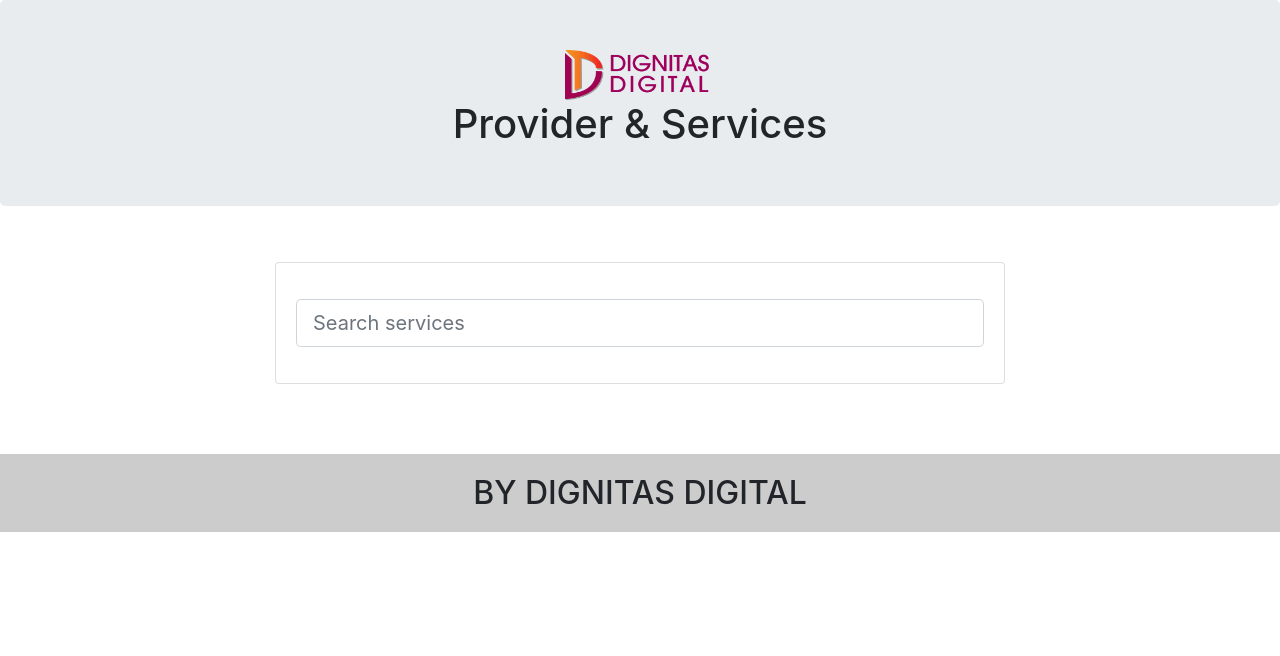
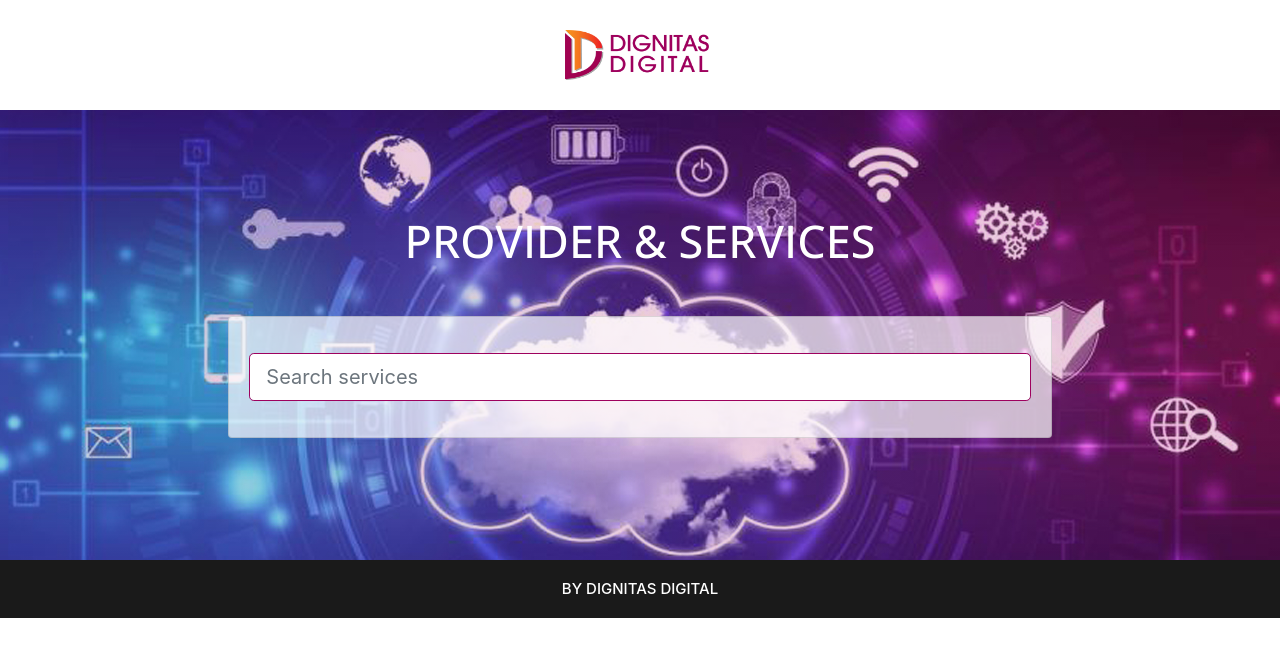
Before and after one commit to rais24/DD-Cloud-ProviderApp, a React (Create React App) app in the folder client/: page / in a window 1280 px wide. Shown: the top 656 px of the page. Built offline with nearby package versions, Linux system fonts and the light colour scheme; no server answers.

Commit message:
design changes

```diff
--- a/client/public/index.html
+++ b/client/public/index.html
@@ -16,6 +16,7 @@
     <title>Provider&Services</title>
     <link rel="stylesheet" href="https://cdn.jsdelivr.net/npm/bootstrap@4.6.1/dist/css/bootstrap.min.css" integrity="sha384-zCbKRCUGaJDkqS1kPbPd7TveP5iyJE0EjAuZQTgFLD2ylzuqKfdKlfG/eSrtxUkn" crossorigin="anonymous">
     <link rel="stylesheet" href="https://cdnjs.cloudflare.com/ajax/libs/font-awesome/4.7.0/css/font-awesome.min.css">
+    <link href="https://fonts.googleapis.com/css2?family=Open+Sans:wght@300;400;500;600&display=swap" rel="stylesheet">
   </head>
   <body>
     <div id="root"></div>
--- a/client/src/App.css
+++ b/client/src/App.css
@@ -10,17 +10,21 @@
 .col-container {
   display: table;
   width: 100%;
+  font-family: 'Open Sans', sans-serif;
 }
 .col {
   display: table-cell;
   padding: 16px;
 }
-.crud-tab{margin-top:50px;}
+/*.crud-tab{margin-top:50px;}*/
 .crud-btn button{margin-left:20px;background-color:#000;}
-.jumbotron{padding:50px;}
-footer{background-color:#ccc;margin-top:20px;}
-footer h2{padding:20px;}
-.crud-tab h3{text-align: center; font-size:25px;color:#000;border-bottom:solid 1px #ccc;padding-bottom:10px;margin-bottom: 20px;}
+.jumbotron{padding:30px 50px;background-color:#fff;}
+footer{background-color:#1A1A1A;}
+footer h2{padding: 20px;
+  color: #fff;
+  margin: 0;
+  font-size: 15px;}
+.crud-tab h3{font-family: 'Open Sans', sans-serif;text-align: center; font-size:25px;color:#000;border-bottom:solid 1px #ccc;padding-bottom:10px;margin-bottom: 20px;}
 /*.crud-tab .cont-part{min-height:450px;}*/
 .crud-tab img{height:80px;}
 .service-box{
@@ -34,9 +38,19 @@
 }
 .service-inner{display: table-cell;
   vertical-align: middle;}
-.service-box h2{text-transform: uppercase;font-size:42px;padding-bottom:20px;}
-.service-box a{color:#000;font-weight: bold; padding-top:30px;}
-
+.service-box h2{font-family: 'Open Sans', sans-serif;text-transform: uppercase;font-size:42px;padding-bottom:20px;}
+.service-box a{font-family: 'Open Sans', sans-serif;color:#000;font-weight: bold; padding-top:30px;}
+.head-bg{background:
+  linear-gradient(
+      rgba(158, 1, 94, 0.20),
+      rgba(158, 1, 94, 0.20)
+    ), url('../public/header-bg.jpg') no-repeat center top;background-size:cover;
+  min-height: 450px;
+  }
+  .head-bg h1{font-family: 'Open Sans', sans-serif;color:#fff;padding:80px 0 40px 0;text-transform: uppercase;font-size:45px;}
+    .jumbotron{margin-bottom: 0;}
+  .card{background-color: rgba(255, 255, 255, 0.7);}
+  .card input{border:solid 1px #9E015E;}
 @media (prefers-reduced-motion: no-preference) {
   .App-logo {
     animation: App-logo-spin infinite 20s linear;
--- a/client/src/Components/Home.tsx
+++ b/client/src/Components/Home.tsx
@@ -1,8 +1,11 @@
 import React, { ChangeEvent, useState } from 'react'
 import GetProviders from './GetProviders'
 
+
 function Home(){
+
   const [inputValue, setInputValue] = useState('');
+
 
   const handleInputChange = (event : ChangeEvent<HTMLInputElement>) => {
     setInputValue(event.target.value);
@@ -13,14 +16,13 @@
         <div className="App crud-wrapper">
     <div className="jumbotron text-center">
     <img src="logo.png" alt="DD logo" width="150" height="50"/>
-      <h1> Provider & Services</h1>
-
     </div>
     <div className="main-content">
-      <div className="container">
+      <div className="container-fluid head-bg">
         <br/>
         <div className="row justify-content-center">
           <div className="col-12 col-md-10 col-lg-8">
+          <h1> Provider &amp; Services</h1>
             <form className="card card-sm">
               <div className="card-body row no-gutters align-items-center">
                 <div className="col">
@@ -32,18 +34,21 @@
         </div>
       </div>
       <div className="container-fluid crud-tab">
-        <div className="row grid3 col-container">
+        <div className="grid3 col-container">
           <GetProviders searchText={inputValue}/>
         </div>
       </div>
     </div>
+
     <footer>
       <div className="text-center">
         <h2>BY DIGNITAS DIGITAL</h2>
       </div>
     </footer>
     </div>
+
         </>
+
     )
 }
 
```
Also changed, not shown: client/src/Components/Modal.tsx (added, +22 -0 lines), client/public/header-bg.jpg (added).
